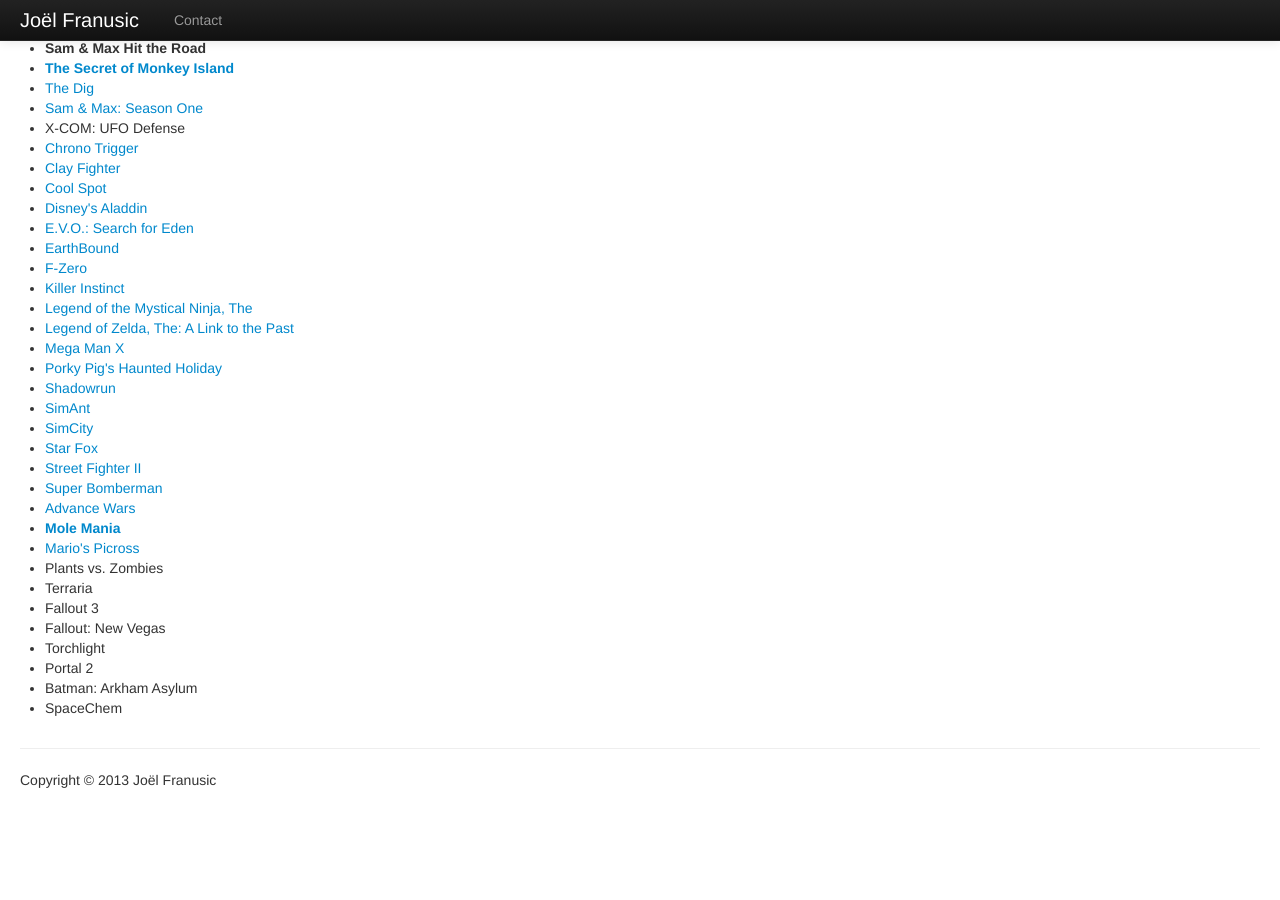
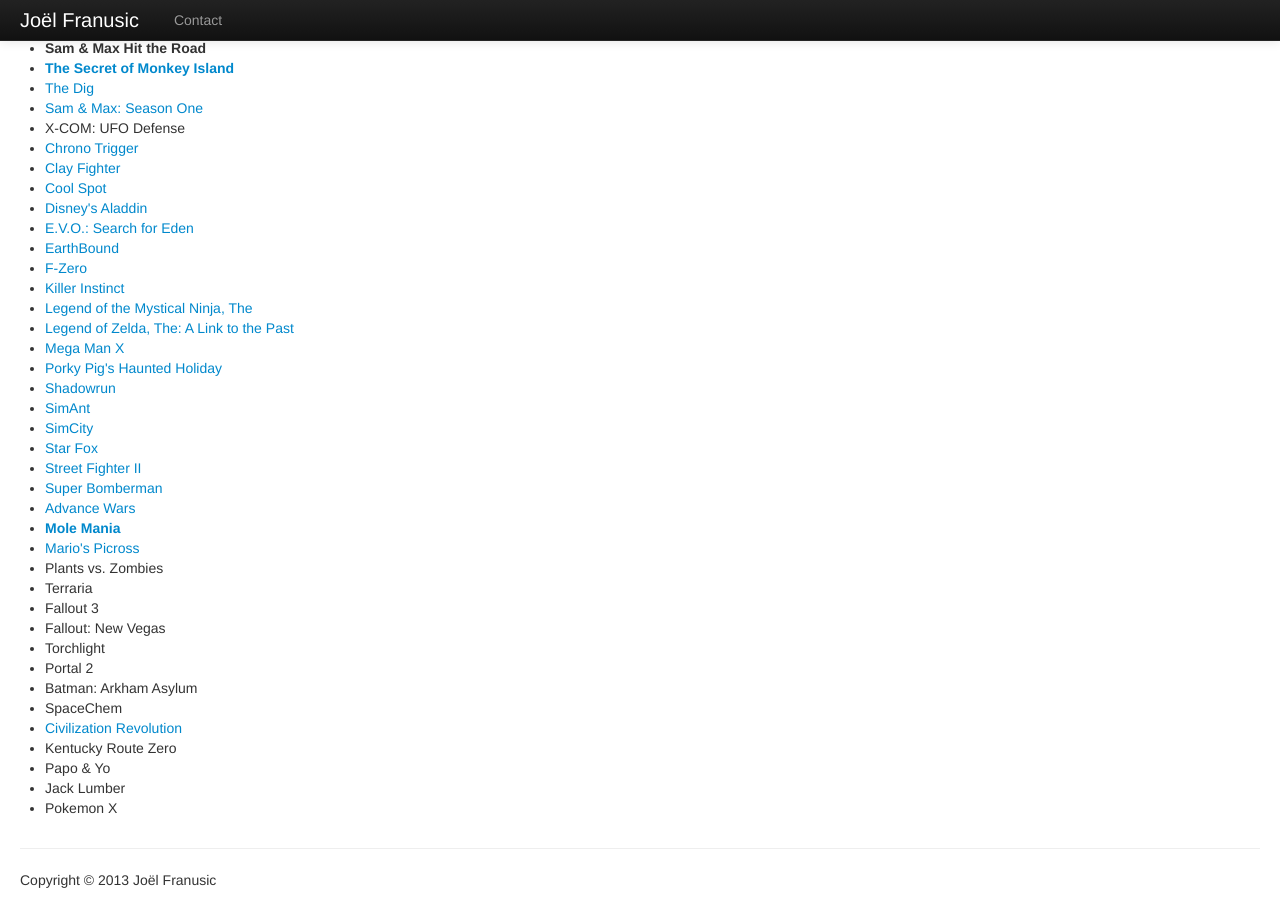
Before and after one commit to jpf/jpf.github.io, a Jekyll site: the page built from _posts/2013-05-20-Video_Games.html, in a window 1280 px wide and 900 px high, scrolled down 1352 px. Built offline with Jekyll 4.4.1, drawn with Linux system fonts in a browser that asks for light colours; nearby versions of some CDN libraries; before the commit the page ends 2152 px from its top, so only the background shows below that.

Commit message:
update video games, update front page

```diff
--- a/_posts/2013-05-20-Video_Games.html
+++ b/_posts/2013-05-20-Video_Games.html
@@ -101,4 +101,9 @@
 <li>Portal 2</li>
 <li>Batman: Arkham Asylum</li>
 <li>SpaceChem</li>
+<li><a href="http://civilizationrevolution.com/">Civilization Revolution</a></li>
+<li>Kentucky Route Zero</li>
+<li>Papo & Yo</li>
+<li>Jack Lumber</li>
+<li>Pokemon X</li>
 </ul>
--- a/index.html
+++ b/index.html
@@ -3,7 +3,6 @@
 layout: default
 permalink: /index.html
 ---
-<p>My name is Joël Franusic. I work for an awesome company called <a href="http://twilio.com">Twilio</a>.</p>
 You can find me here:
 <ul>
   <li><a href="https://twitter.com/jf" rel="me">twitter</a></li>
```
